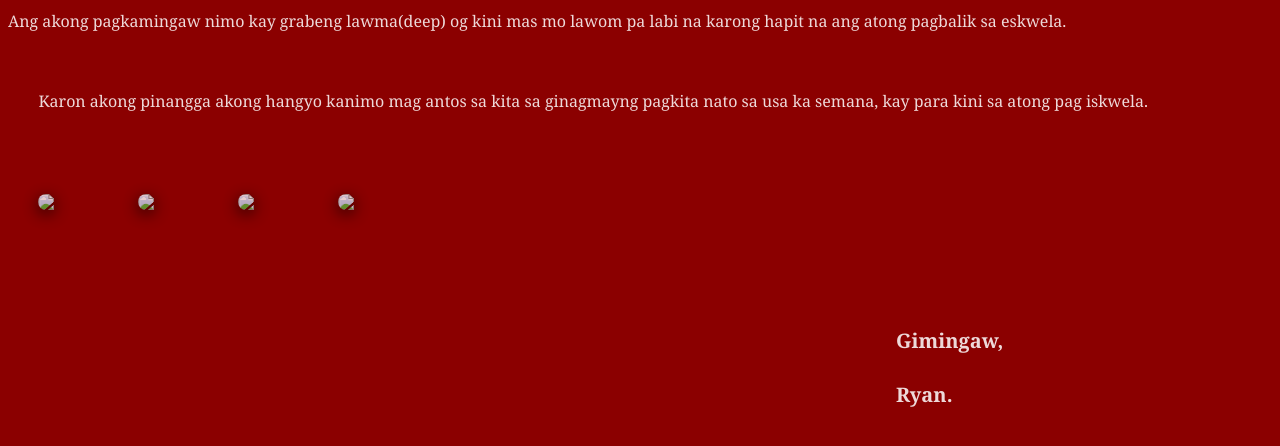
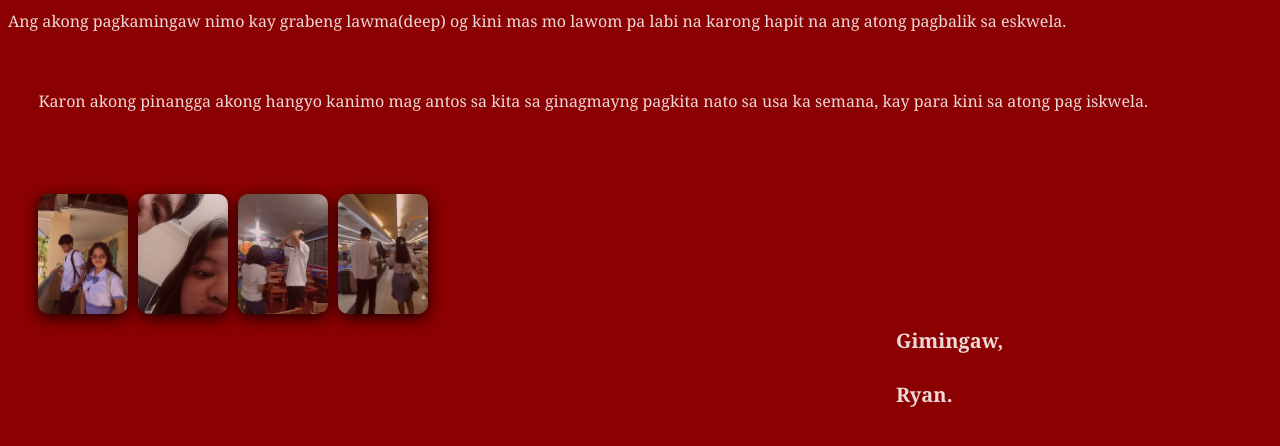
Before and after one commit to RustE481/Wen, a plain HTML site: page Letter.html in a window 1280 px wide. Shown: the part 326-772 px from the top of the page. Drawn offline with Linux system fonts and the light colour scheme.

Commit message:
Add files via upload

```diff
--- a/Letter.html
+++ b/Letter.html
@@ -7,7 +7,7 @@
   <link rel=stylesheet href="style.css">
   <title></title>
 </head>
-<img id="en"src="/images/en.png">
+<img id="en"src="/en.png">
 <body>
   <h1 id="top">Dear Liahona,</h1>
   <p id="p1">Ang akong pagkamingaw nimo kay grabeng lawma(deep) og kini mas mo lawom pa labi na karong hapit na ang atong pagbalik sa eskwela.
@@ -19,10 +19,10 @@
   Gimingaw,<br><br>Ryan.
 </h1>
 <div class="images">
-  <img src="/images/1.jpeg">
-  <img src="/images/2.png">
-  <img src="/images/3.jpeg">
-  <img src="/images/4.jpeg">
+  <img src="/1.jpeg">
+  <img src="/2.png">
+  <img src="/3.jpeg">
+  <img src="/4.jpeg">
 </div>
 
 </body>
```
Also changed, not shown: index.html (+1 -1 lines).
